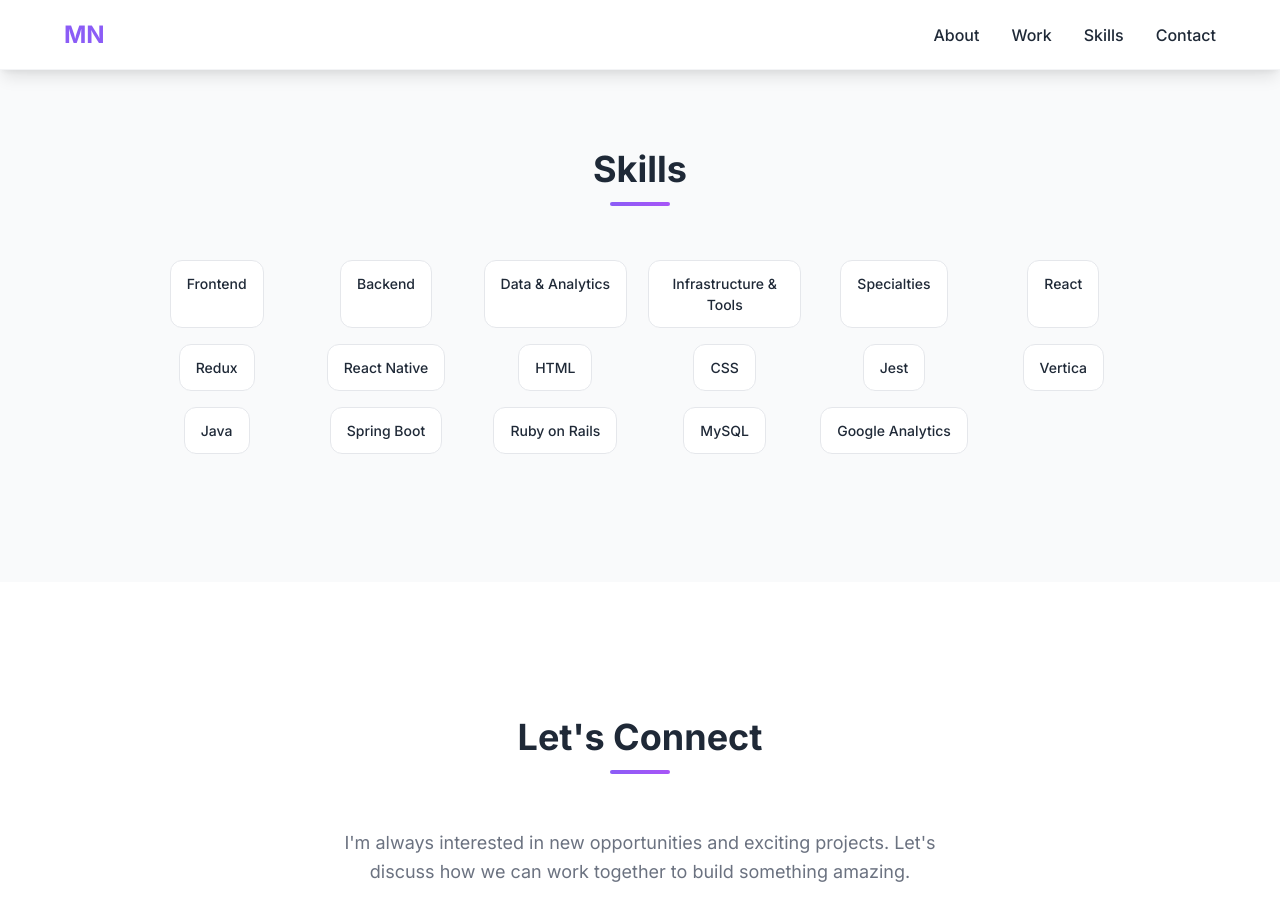
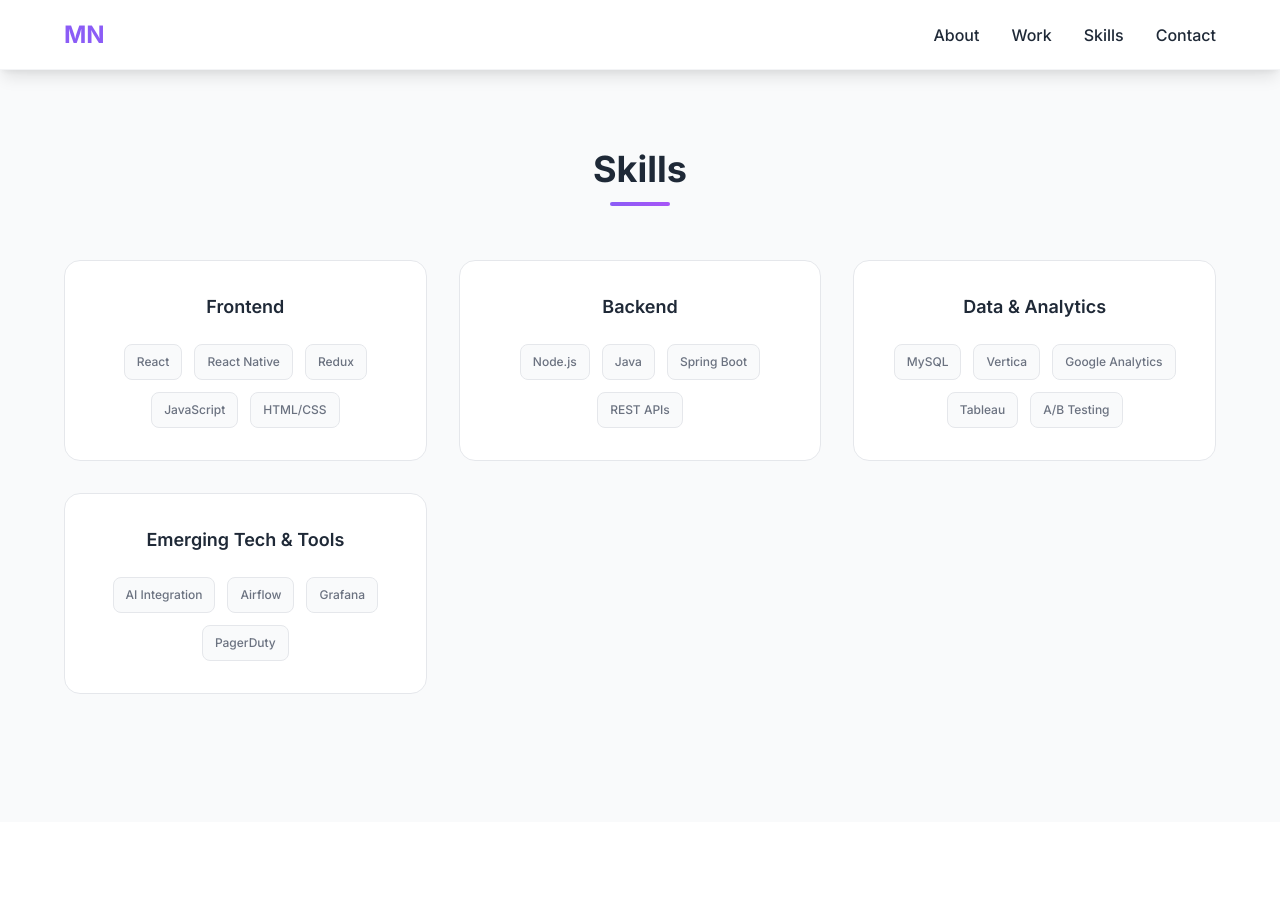
Before and after one commit to michellenavarro/michellenavarro.github.io, a Jekyll site: the page built from index.html, in a window 1280 px wide and 900 px high, scrolled down 2185 px. Built offline with Jekyll 4.4.1, drawn with Linux system fonts in a browser that asks for light colours.

Commit message:
reordering skills

```diff
--- a/assets/css/components.css
+++ b/assets/css/components.css
@@ -112,34 +112,69 @@
 }
 
 /* Skill Components */
-.skill-item {
+.skill-category-card {
     background: var(--color-background);
     border: 1px solid var(--color-border);
-    color: var(--color-text-primary);
-    padding: var(--spacing-sm) var(--spacing-md);
-    border-radius: var(--border-radius-lg);
-    text-align: center;
-    font-weight: var(--font-weight-medium);
-    font-size: var(--font-size-sm);
-    cursor: pointer;
+    border-radius: var(--border-radius-xl);
+    padding: var(--spacing-xl);
     transition: var(--transition-normal);
-    transform: none !important;
+    position: relative;
+    overflow: hidden;
 }
 
-.skill-item:hover {
+.skill-category-card::before {
+    content: '';
+    position: absolute;
+    top: 0;
+    left: 0;
+    right: 0;
+    height: 4px;
+    background: linear-gradient(90deg, var(--color-primary), var(--color-primary-light));
+    transform: scaleX(0);
+    transition: var(--transition-normal);
+}
+
+.skill-category-card:hover::before {
+    transform: scaleX(1);
+}
+
+.skill-category-card:hover {
+    transform: translateY(-4px);
+    box-shadow: var(--shadow-lg);
+    border-color: var(--color-primary);
+}
+
+.skill-category-title {
+    font-size: var(--font-size-lg);
+    font-weight: var(--font-weight-semibold);
+    color: var(--color-text-primary);
+    margin-bottom: var(--spacing-lg);
+    text-align: center;
+}
+
+.skill-tags {
+    display: flex;
+    flex-wrap: wrap;
+    gap: var(--spacing-sm);
+    justify-content: center;
+}
+
+.skill-tag {
+    background: var(--color-background-secondary);
+    border: 1px solid var(--color-border);
+    color: var(--color-text-secondary);
+    padding: var(--spacing-xs) var(--spacing-sm);
+    border-radius: var(--border-radius-md);
+    font-size: var(--font-size-xs);
+    font-weight: var(--font-weight-medium);
+    transition: var(--transition-fast);
+}
+
+.skill-tag:hover {
     background: var(--color-primary);
     color: white;
     border-color: var(--color-primary);
-    transform: translateY(-2px) !important;
-}
-
-.skill-item:active,
-.skill-item:focus {
-    background: var(--color-primary);
-    color: white;
-    border-color: var(--color-primary);
-    transform: translateY(-1px) !important;
-    outline: none;
+    transform: translateY(-1px);
 }
 
 /* Profile Picture Component */
--- a/assets/css/responsive.css
+++ b/assets/css/responsive.css
@@ -45,8 +45,8 @@
     }
 
     .skills-categories {
-        flex-direction: column;
-        align-items: center;
+        grid-template-columns: 1fr;
+        gap: var(--spacing-lg);
     }
 
     .contact-buttons {
@@ -128,8 +128,22 @@
         padding: var(--spacing-lg);
     }
 
-    .skills-grid {
-        grid-template-columns: repeat(auto-fit, minmax(100px, 1fr));
+    .skill-category-card {
+        padding: var(--spacing-lg);
+    }
+
+    .skill-category-title {
+        font-size: var(--font-size-base);
+        margin-bottom: var(--spacing-md);
+    }
+
+    .skill-tags {
+        gap: var(--spacing-xs);
+    }
+
+    .skill-tag {
+        font-size: var(--font-size-xs);
+        padding: var(--spacing-xs) var(--spacing-xs);
     }
 }
 
--- a/assets/css/sections.css
+++ b/assets/css/sections.css
@@ -140,13 +140,12 @@
     background: var(--color-background-secondary);
 }
 
-.skills-grid {
+.skills-categories {
     display: grid;
-    grid-template-columns: repeat(auto-fit, minmax(150px, 1fr));
-    gap: var(--spacing-md);
-    max-width: 1000px;
+    grid-template-columns: repeat(auto-fit, minmax(280px, 1fr));
+    gap: var(--spacing-xl);
+    max-width: 1200px;
     margin: 0 auto;
-    justify-items: center;
 }
 
 /* Contact Section */
--- a/assets/js/animations.js
+++ b/assets/js/animations.js
@@ -9,7 +9,7 @@
     constructor() {
         this.heroShapes = document.querySelectorAll('.hero-bg-shape');
         this.workCards = document.querySelectorAll('.work-card');
-        this.skillItems = document.querySelectorAll('.skill-item');
+        this.skillCategoryCards = document.querySelectorAll('.skill-category-card');
 
         this.init();
     }
@@ -38,8 +38,8 @@
         // Work card hover effects
         this.setupWorkCardAnimations();
 
-        // Skill item hover effects
-        this.setupSkillItemAnimations();
+        // Skill category card hover effects
+        this.setupSkillCategoryCardAnimations();
 
         // Parallax effect for hero background shapes
         window.addEventListener('scroll', throttle(this.handleParallax.bind(this), 16));
@@ -52,12 +52,9 @@
         });
     }
 
-    setupSkillItemAnimations() {
-        // Removed custom JavaScript hover effects to let CSS handle styling consistently
-        // this.skillItems.forEach(item => {
-        //     item.addEventListener('mouseenter', this.handleSkillItemHover.bind(this));
-        //     item.addEventListener('mouseleave', this.handleSkillItemLeave.bind(this));
-        // });
+    setupSkillCategoryCardAnimations() {
+        // Skill category cards use CSS-only hover effects for consistency
+        // No additional JavaScript animations needed
     }
 
     handleWorkCardHover(event) {
--- a/index.html
+++ b/index.html
@@ -109,24 +109,48 @@
     <div class="container">
         <h2 class="section-title" data-aos="fade-up">Skills</h2>
 
-        <div class="skills-grid" data-aos="fade-up" data-aos-delay="200">
-            <div class="skill-item">Frontend</div>
-            <div class="skill-item">Backend</div>
-            <div class="skill-item">Data & Analytics</div>
-            <div class="skill-item">Infrastructure & Tools</div>
-            <div class="skill-item">Specialties</div>
-            <div class="skill-item">React</div>
-            <div class="skill-item">Redux</div>
-            <div class="skill-item">React Native</div>
-            <div class="skill-item">HTML</div>
-            <div class="skill-item">CSS</div>
-            <div class="skill-item">Jest</div>
-            <div class="skill-item">Vertica</div>
-            <div class="skill-item">Java</div>
-            <div class="skill-item">Spring Boot</div>
-            <div class="skill-item">Ruby on Rails</div>
-            <div class="skill-item">MySQL</div>
-            <div class="skill-item">Google Analytics</div>
+        <div class="skills-categories" data-aos="fade-up" data-aos-delay="200">
+            <div class="skill-category-card">
+                <h3 class="skill-category-title">Frontend</h3>
+                <div class="skill-tags">
+                    <span class="skill-tag">React</span>
+                    <span class="skill-tag">React Native</span>
+                    <span class="skill-tag">Redux</span>
+                    <span class="skill-tag">JavaScript</span>
+                    <span class="skill-tag">HTML/CSS</span>
+                </div>
+            </div>
+
+            <div class="skill-category-card">
+                <h3 class="skill-category-title">Backend</h3>
+                <div class="skill-tags">
+                    <span class="skill-tag">Node.js</span>
+                    <span class="skill-tag">Java</span>
+                    <span class="skill-tag">Spring Boot</span>
+                    <span class="skill-tag">REST APIs</span>
+                </div>
+            </div>
+
+            <div class="skill-category-card">
+                <h3 class="skill-category-title">Data & Analytics</h3>
+                <div class="skill-tags">
+                    <span class="skill-tag">MySQL</span>
+                    <span class="skill-tag">Vertica</span>
+                    <span class="skill-tag">Google Analytics</span>
+                    <span class="skill-tag">Tableau</span>
+                    <span class="skill-tag">A/B Testing</span>
+                </div>
+            </div>
+
+            <div class="skill-category-card">
+                <h3 class="skill-category-title">Emerging Tech & Tools</h3>
+                <div class="skill-tags">
+                    <span class="skill-tag">AI Integration</span>
+                    <span class="skill-tag">Airflow</span>
+                    <span class="skill-tag">Grafana</span>
+                    <span class="skill-tag">PagerDuty</span>
+                </div>
+            </div>
         </div>
     </div>
 </section>
```
